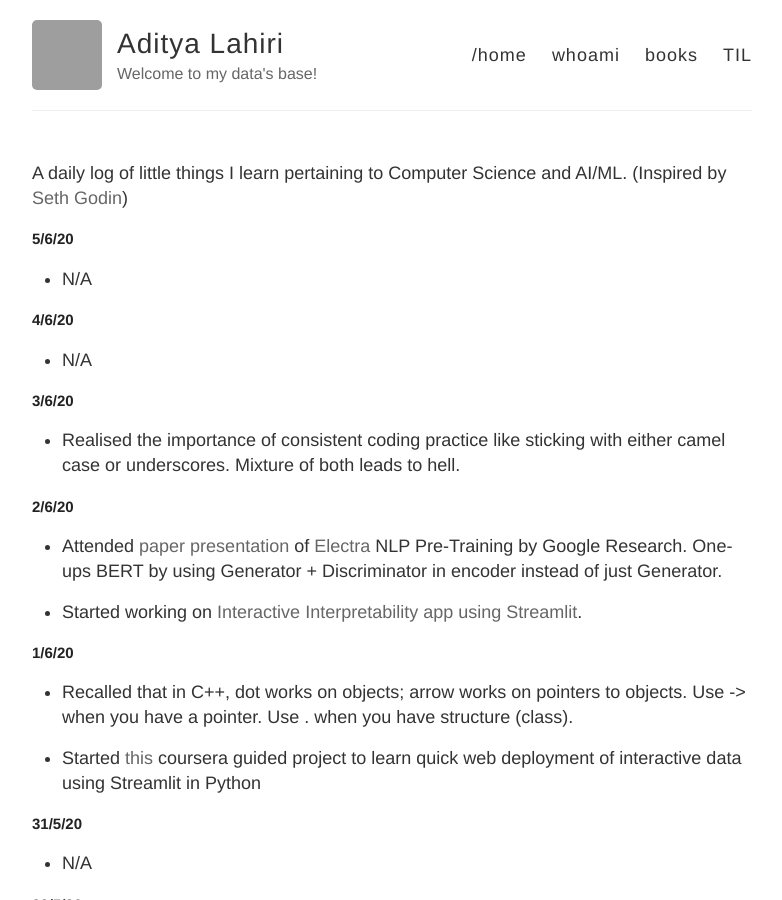
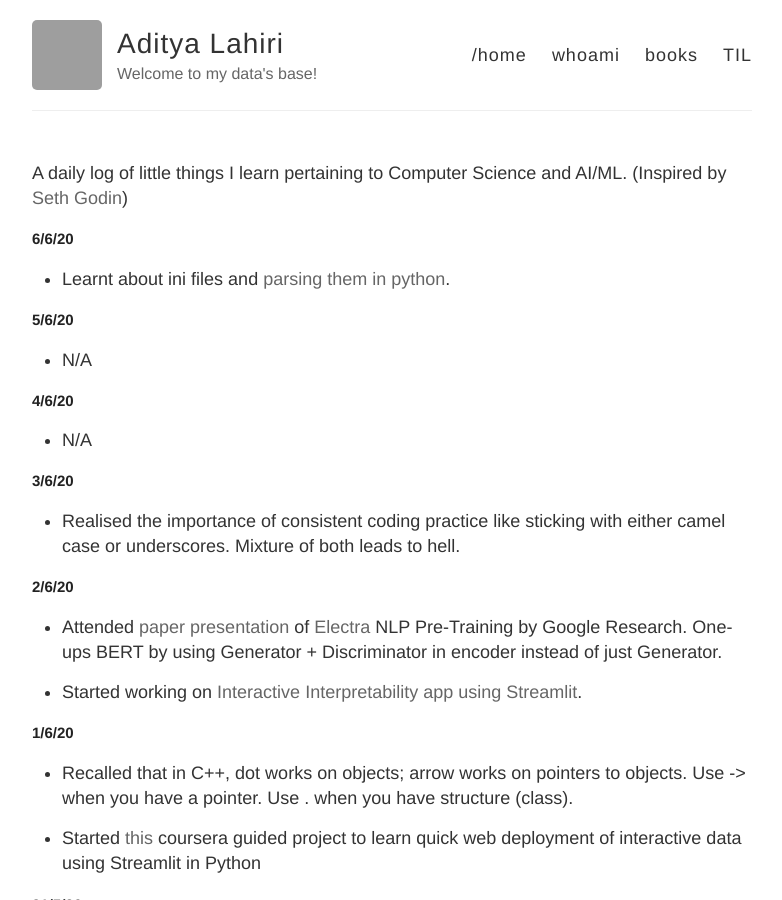
Before and after one commit to adityalahiri/adityalahiri.github.io, a Jekyll site: the page built from TIL.md, in a window 1280 px wide and 900 px high. Shown: the whole window, without its empty margins (248-1030 px from the left). Built offline with Jekyll 4.4.1, drawn with Linux system fonts in a browser that asks for light colours; our own code applies the rules of GitHub Pages for plain Markdown files; grey boxes are pictures that could not be loaded.

Commit message:
Update for 6/6

```diff
--- a/TIL.md
+++ b/TIL.md
@@ -1,5 +1,9 @@
 A daily log of little things I learn pertaining to Computer Science and AI/ML.
 (Inspired by [Seth Godin](https://seths.blog/))
+
+## 6/6/20
+
+* Learnt about ini files and [parsing them in python](https://docs.python.org/3/library/configparser.html).
 
 ## 5/6/20
 
```
